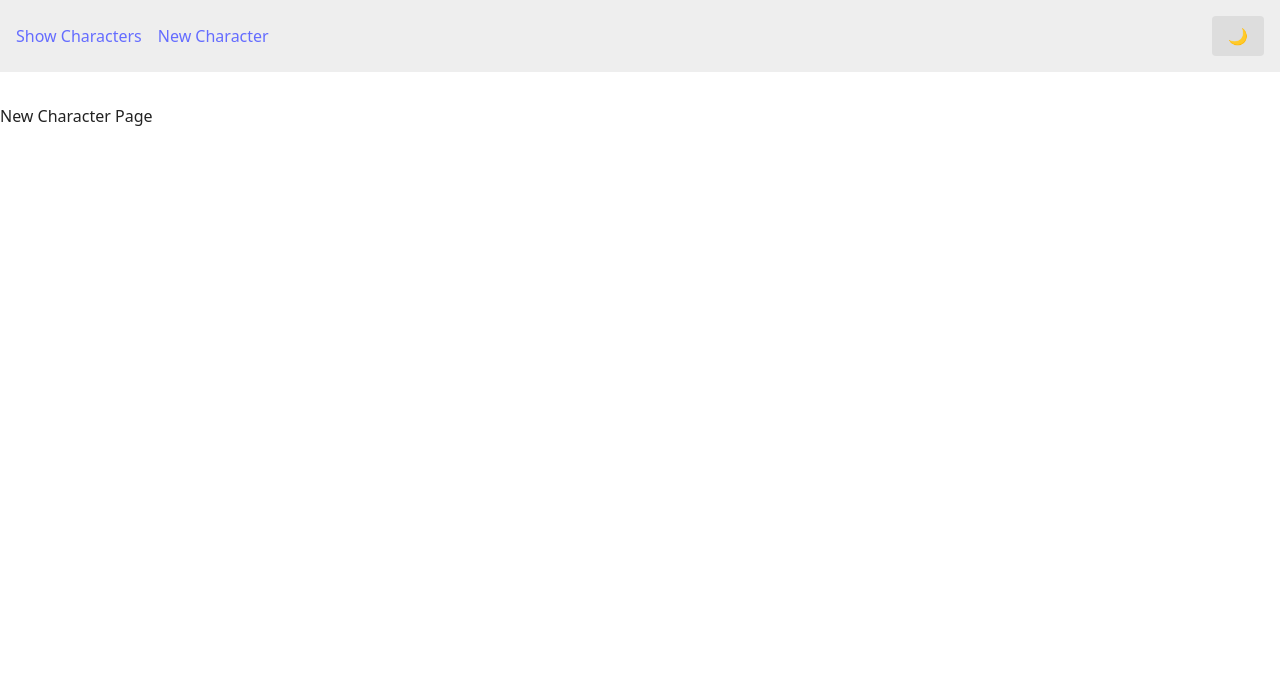
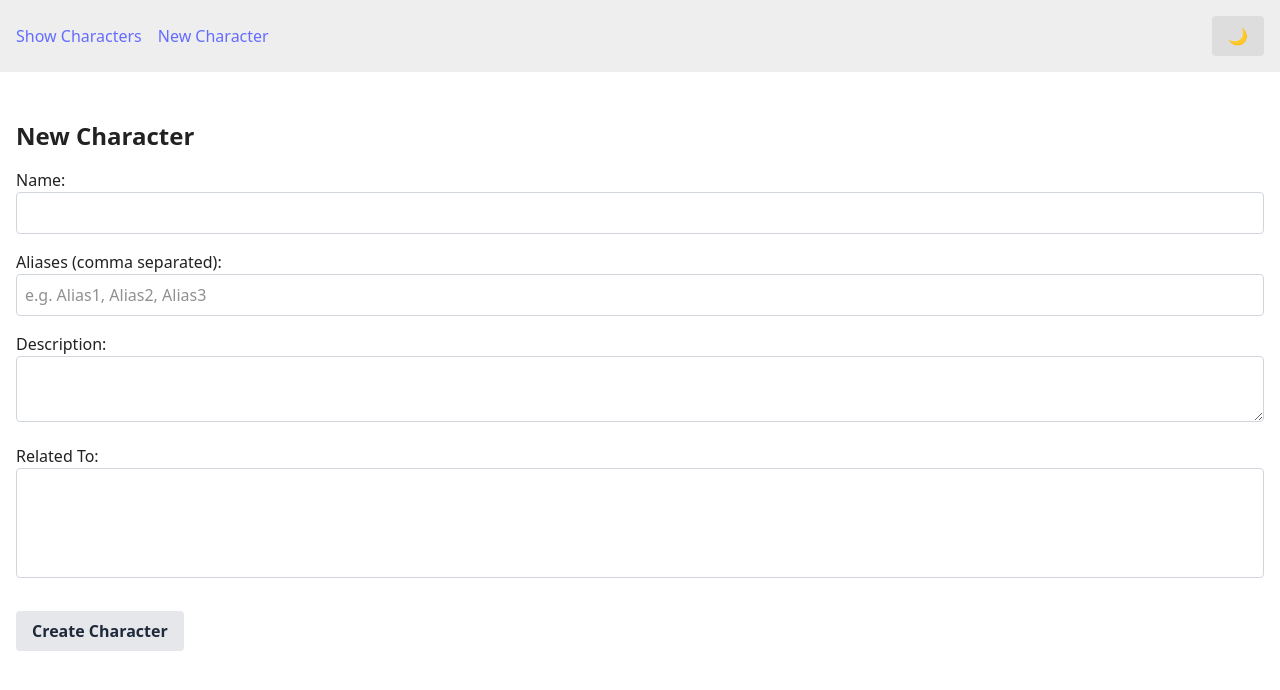
Before and after one commit to hamidmayeli/character-tracker, a React (Vite) app: page /new in a window 1280 px wide. Shown: the top 690 px of the page. Built offline with nearby package versions, Linux system fonts and the light colour scheme.

Commit message:
Add characters

```diff
--- a/src/App.tsx
+++ b/src/App.tsx
@@ -25,10 +25,12 @@ function App() {
           {theme === 'light' ? '🌙' : '☀️'}
         </button>
       </header>
-      <Routes>
+      <div className='p-4'>
+        <Routes>
         <Route path="/" element={<ShowCharacters />} />
         <Route path="/new" element={<NewCharacter />} />
       </Routes>
+      </div>
     </BrowserRouter>
   );
 }
--- a/src/index.css
+++ b/src/index.css
@@ -38,3 +38,25 @@ a:hover {
     background-color: #f9f9f9;
   }
 }
+
+h1,
+h2{
+  @apply text-2xl font-bold mb-4;
+}
+
+input,
+textarea {
+  @apply border border-gray-300 rounded p-2 w-full box-border mb-4;
+}
+
+button {
+  @apply bg-gray-200 hover:bg-gray-300 text-gray-800 font-semibold py-2 px-4 rounded;
+}
+
+select {
+  @apply border border-gray-300 rounded p-2 w-full box-border mb-4;
+}
+
+option {
+  @apply border border-gray-300 rounded p-2 w-full box-border mb-0.5;
+}
--- a/src/pages/NewCharacter.tsx
+++ b/src/pages/NewCharacter.tsx
@@ -1,7 +1,90 @@
-import React from 'react';
+import React, { useState, useEffect } from 'react';
+import { storage } from '../storage';
+
+const initialState = {
+  name: '',
+  aliases: '',
+  description: '',
+  relatedTo: [] as string[],
+};
 
 function NewCharacter() {
-  return <div>New Character Page</div>;
+  const [character, setCharacter] = useState(initialState);
+  const [allCharacters, setAllCharacters] = useState<ICharacter[]>([]);
+
+  useEffect(() => {
+    setAllCharacters(storage.getCharacters());
+  }, []);
+
+  const handleChange = (e: React.ChangeEvent<HTMLInputElement | HTMLTextAreaElement | HTMLSelectElement>) => {
+    const { name, value } = e.target;
+    if (name === 'relatedTo') {
+      const options = (e.target as HTMLSelectElement).selectedOptions;
+      const selected = Array.from(options).map(opt => opt.value);
+      setCharacter((prev) => ({ ...prev, relatedTo: selected }));
+    } else {
+      setCharacter((prev) => ({ ...prev, [name]: value }));
+    }
+  };
+
+  const handleSubmit = (e: React.FormEvent) => {
+    e.preventDefault();
+    const newCharacter: ICharacter = {
+        ...character,
+        id: '',
+        aliases: character.aliases.split(',').map(a => a.trim()).filter(a => a),
+    };
+    storage.saveCharacter(newCharacter);
+    alert('Character created!');
+    setCharacter(initialState);
+    setAllCharacters(storage.getCharacters());
+  };
+
+  return (
+    <div className='mx-auto'>
+      <h2>New Character</h2>
+      <form onSubmit={handleSubmit}>
+        <div>
+          <label htmlFor="name">Name:</label>
+          <input id="name" name="name" value={character.name} onChange={handleChange} required title="Enter the character's name" />
+        </div>
+        <div>
+          <label htmlFor="aliases">Aliases (comma separated):</label>
+          <input
+            id="aliases"
+            name="aliases"
+            value={character.aliases}
+            onChange={handleChange}
+            placeholder="e.g. Alias1, Alias2, Alias3"
+            title="Enter aliases separated by commas"
+          />
+        </div>
+        <div>
+          <label htmlFor="description">Description:</label>
+          <textarea id="description" name="description" value={character.description} onChange={handleChange} title="Enter a description for the character" />
+        </div>
+        <div>
+          <label htmlFor="relatedTo">Related To:</label>
+          <select
+            id="relatedTo"
+            name="relatedTo"
+            title="Select related characters"
+            multiple
+            value={character.relatedTo}
+            onChange={handleChange}
+            style={{ minWidth: '200px', minHeight: '40px' }}
+          >
+            {allCharacters
+              .filter(c => c.id !== character.id)
+              .map(c => (
+                <option key={c.id} value={c.id}>{c.name}</option>
+              ))}
+          </select>
+        </div>
+        <button type="submit" className="mt-4">Create Character</button>
+      </form>
+    </div>
+  );
 }
 
 export default NewCharacter;
--- /dev/null
+++ b/src/storage.ts
@@ -0,0 +1,11 @@
+export const storage: IStorage = {
+  saveCharacter: (character) => {
+    const characters = storage.getCharacters();
+    characters.push(character);
+    localStorage.setItem('characters', JSON.stringify(characters));
+  },
+  getCharacters: () => {
+    const characters = localStorage.getItem('characters');
+    return characters ? JSON.parse(characters) : [];
+  },
+};
--- /dev/null
+++ b/src/types.d.ts
@@ -0,0 +1,12 @@
+interface IStorage {
+  saveCharacter: (character: ICharacter) => void;
+  getCharacters: () => ICharacter[];
+}
+
+interface ICharacter {
+  id: string;
+  name: string;
+  aliases: string[];
+  description: string;
+  relatedTo: string[];
+}
```
